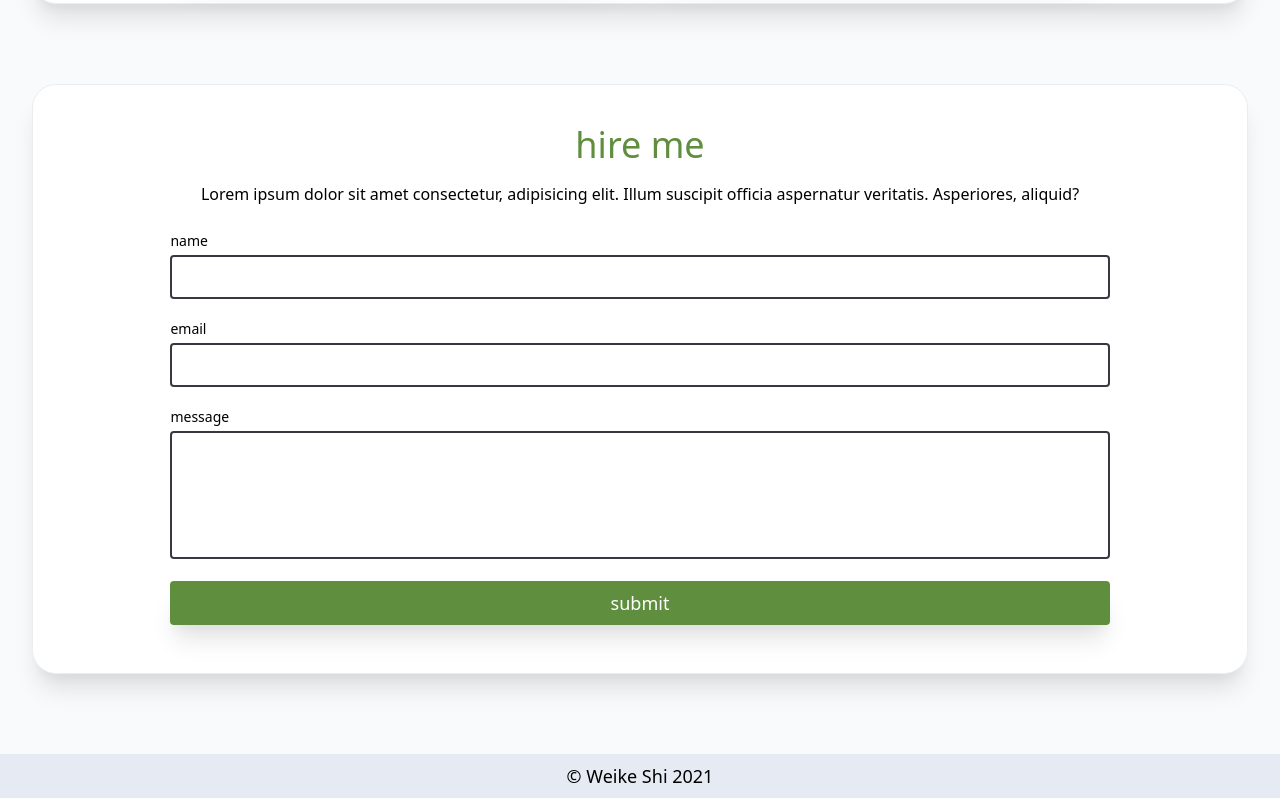
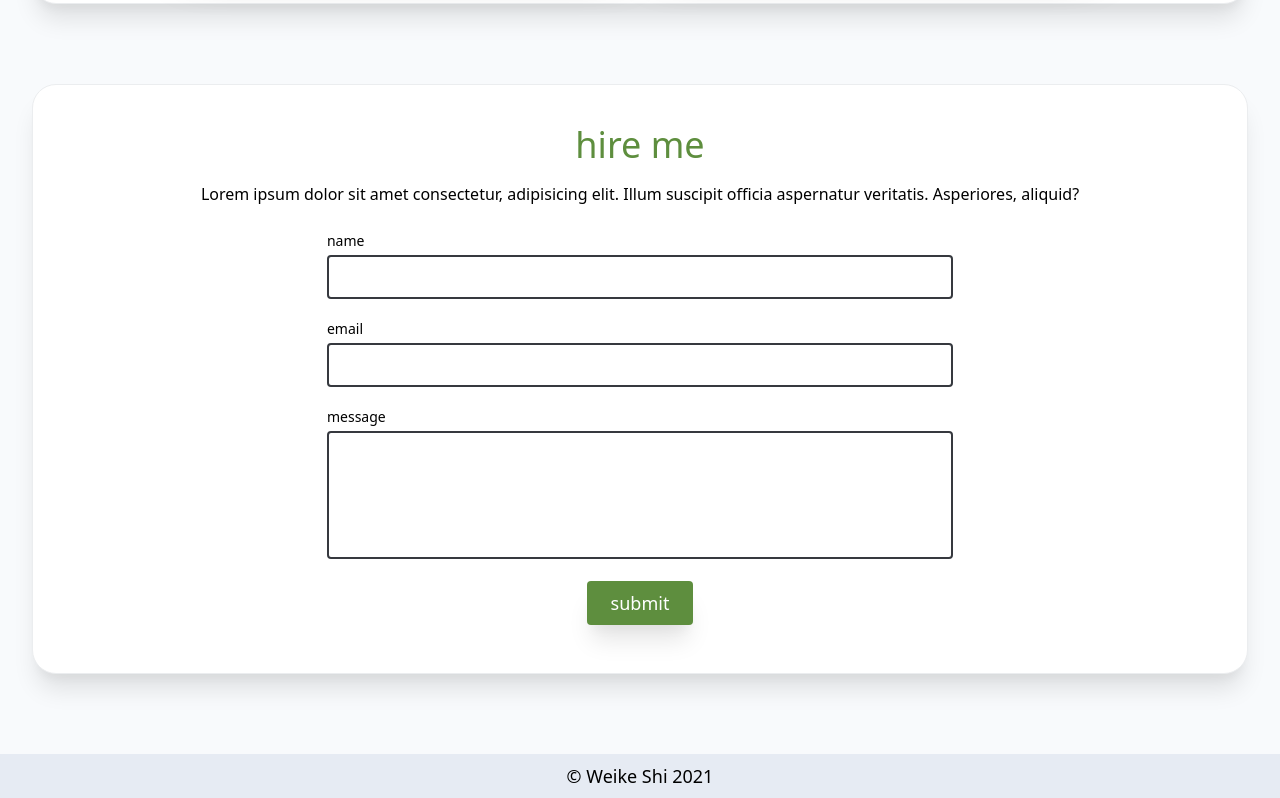
Before and after one commit to WeikeShi0730/portfolio, a React (Create React App) app: page / in a window 1280 px wide. Shown: the part 3080-3878 px from the top of the page. Built offline with nearby package versions, Linux system fonts and the light colour scheme.

Commit message:
fix contact

```diff
--- a/src/components/contact/contact.component.jsx
+++ b/src/components/contact/contact.component.jsx
@@ -58,7 +58,7 @@ const Contact = () => {
             Lorem ipsum dolor sit amet consectetur, adipisicing elit. Illum
             suscipit officia aspernatur veritatis. Asperiores, aliquid?
           </p>
-          <div className="relative mb-4">
+          <div className="relative mb-4 lg:w-2/3 w-3/4 m-auto">
             <label htmlFor="name" className="leading-7 text-sm text-black">
               name
             </label>
@@ -70,7 +70,7 @@ const Contact = () => {
               className="w-full border-2 border-gray-700 rounded focus:bg-white focus:border-green-400 text-base outline-none text-black py-1 px-3 leading-8 transition-colors duration-200 ease-in-out"
             />
           </div>
-          <div className="relative mb-4">
+          <div className="relative mb-4 lg:w-2/3 w-3/4 m-auto">
             <label htmlFor="email" className="leading-7 text-sm text-black">
               email
             </label>
@@ -82,7 +82,7 @@ const Contact = () => {
               className="w-full border-2 border-gray-700 rounded focus:bg-white focus:border-green-400 text-base outline-none text-black py-1 px-3 leading-8 transition-colors duration-200 ease-in-out"
             />
           </div>
-          <div className="relative mb-4">
+          <div className="relative mb-4 lg:w-2/3 w-3/4 m-auto">
             <label htmlFor="message" className="leading-7 text-sm text-black">
               message
             </label>
@@ -95,7 +95,7 @@ const Contact = () => {
           </div>
           <button
             type="submit"
-            className="sm-shadow green-button border-0 py-2 px-6 focus:outline-none rounded text-lg font-light"
+            className="flex items-center justify-center m-auto sm-shadow green-button border-0 py-2 px-6 focus:outline-none rounded text-lg font-light"
           >
             submit
           </button>
```
